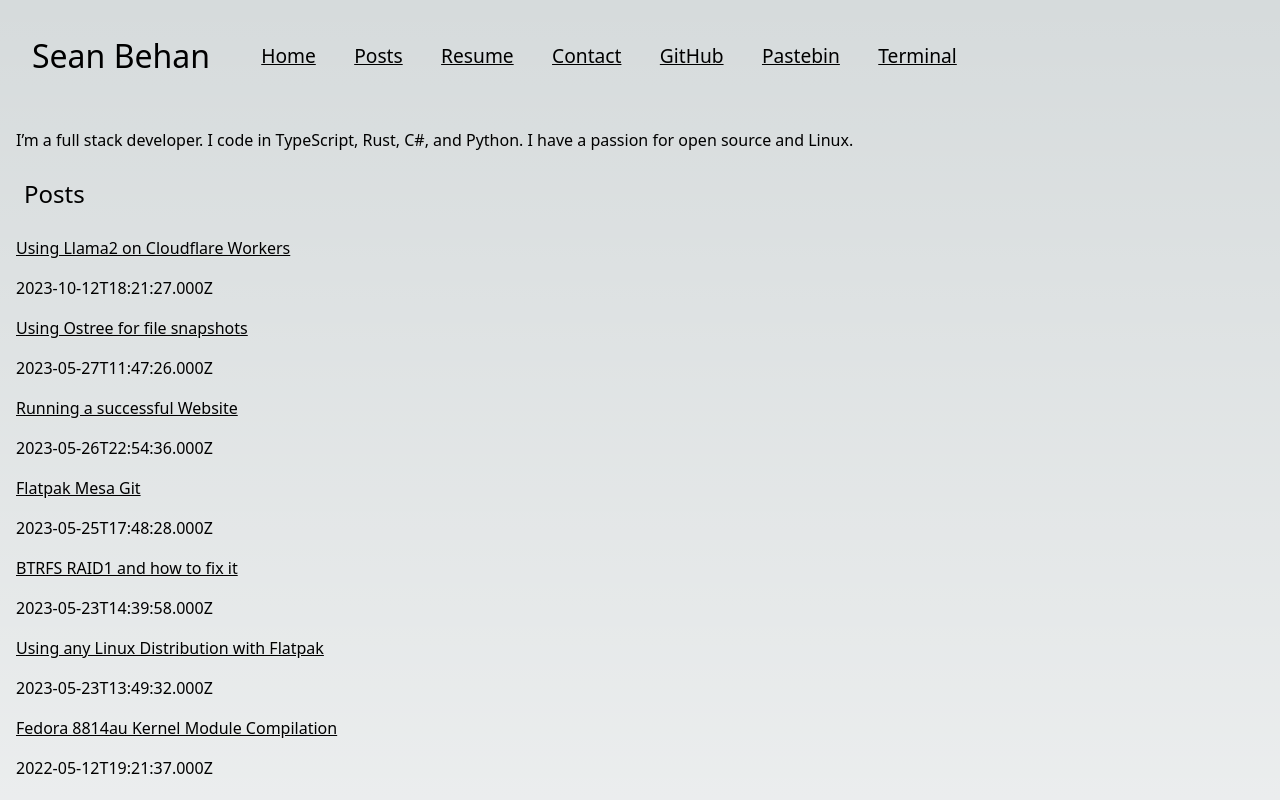
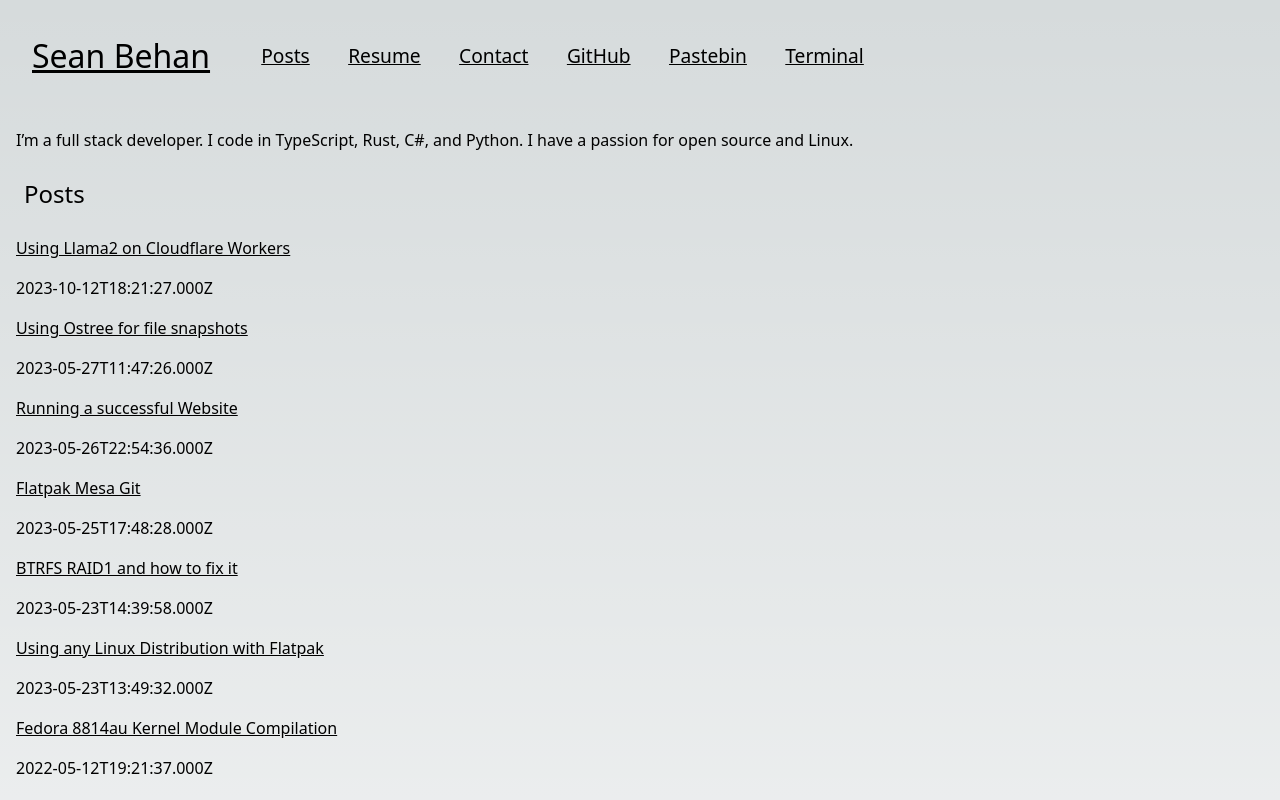
Before and after one commit to codebam/nextjs-website, a Next.js app: page / in a window 1280 px wide. Shown: the top 800 px of the page. Built offline with nearby package versions, Linux system fonts and the light colour scheme.

Commit message:
add header buttons

```diff
--- a/src/app/globals.css
+++ b/src/app/globals.css
@@ -35,7 +35,13 @@ header {
   text-align: center;
 }
 
-header > * {
+header > div {
+  display: flex;
+  flex-wrap: wrap;
+
+}
+
+header > * > * {
   font-size: 1.2em;
   margin: 1em;
 }
--- a/src/components/headerbar.tsx
+++ b/src/components/headerbar.tsx
@@ -1,32 +1,19 @@
 import Link from "next/link";
 import Button from "react-bootstrap/Button";
-import Nav from "react-bootstrap/Nav";
-import Navbar from "react-bootstrap/Navbar";
 
 const HeaderBar = () => (
 	<header>
-		<h1>Sean Behan</h1>
-		<Button variant="dark" href="/">
-			Home
-		</Button>
-		<Button variant="dark" href="/posts">
-			Posts
-		</Button>
-		<Button variant="dark" href="/resume">
-			Resume
-		</Button>
-		<Button variant="dark" href="/contact">
-			Contact
-		</Button>
-		<Button variant="dark" href="https://github.com/codebam">
-			GitHub
-		</Button>
-		<Button variant="dark" href="https://p.seanbehan.ca">
-			Pastebin
-		</Button>
-		<Button variant="dark" href="https://term.seanbehan.ca">
-			Terminal
-		</Button>
+		<Link href="/">
+			<h1>Sean Behan</h1>
+		</Link>
+		<div>
+			<Button href="/posts">Posts</Button>
+			<Button href="/resume">Resume</Button>
+			<Button href="/contact">Contact</Button>
+			<Button href="https://github.com/codebam">GitHub</Button>
+			<Button href="https://p.seanbehan.ca">Pastebin</Button>
+			<Button href="https://term.seanbehan.ca">Terminal</Button>
+		</div>
 	</header>
 );
 
```
